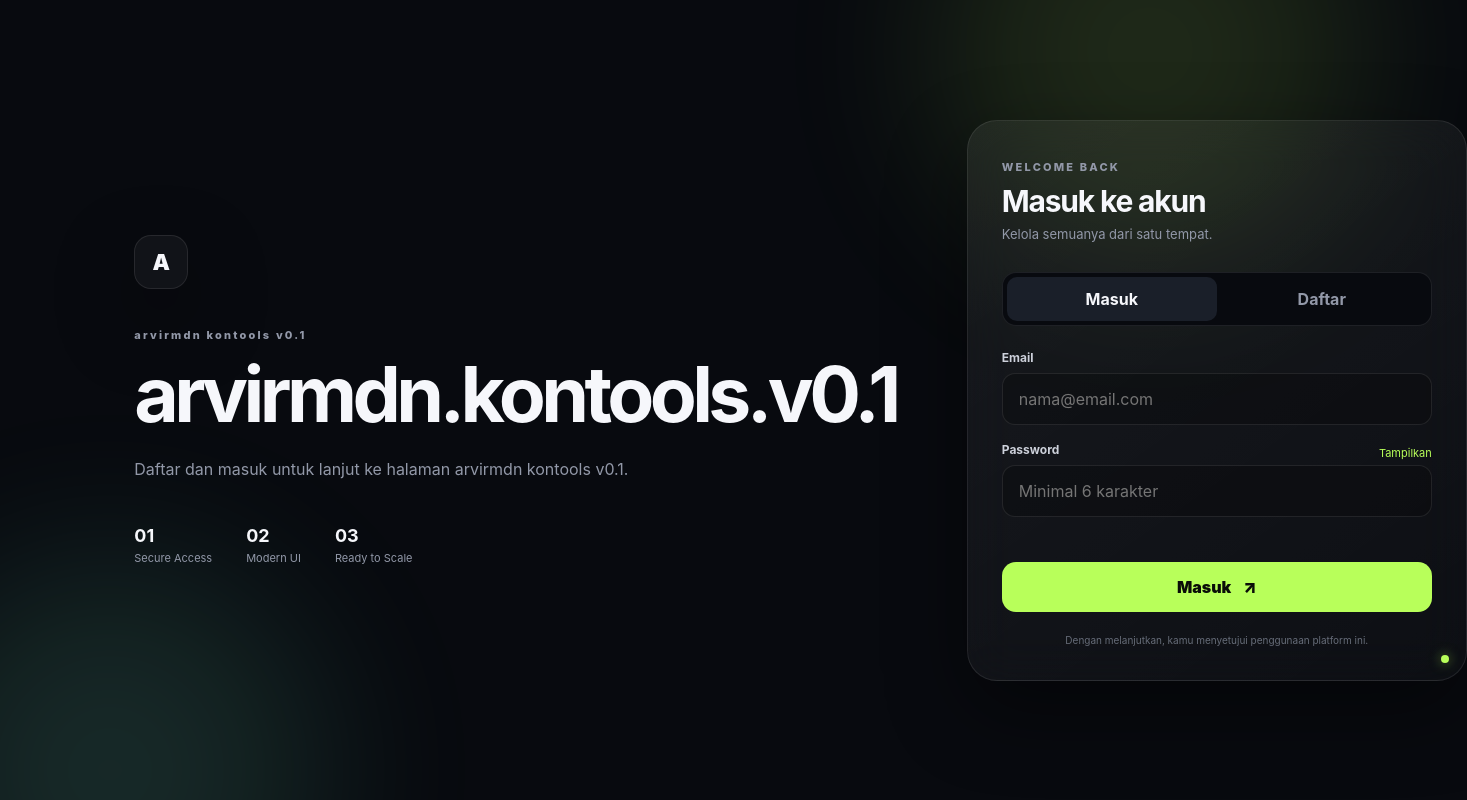
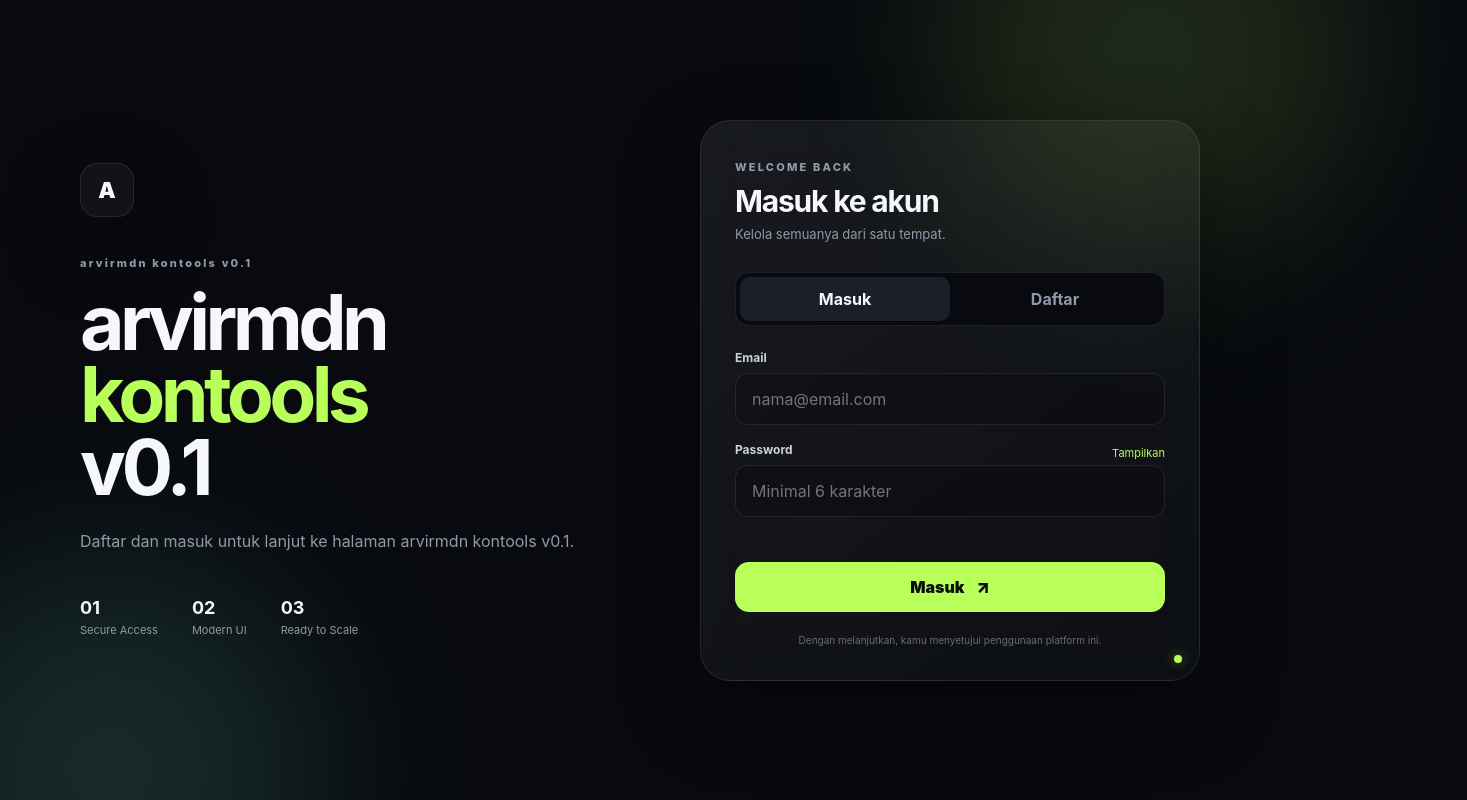
Before and after one commit to arvirmdn/arvirmdn-kontools, a website: page public/index.html in a window 1280 px wide. Shown: the whole page, 1467 px wide, since content can reach past the window. Drawn offline with Linux system fonts and the light colour scheme; no server answers.

Commit message:
Add files via upload

```diff
--- a/public/index.html
+++ b/public/index.html
@@ -15,7 +15,7 @@
     <section class="brand-panel">
       <div class="brand-mark">A</div>
       <span class="eyebrow">arvirmdn kontools v0.1</span>
-      <h1>arvirmdn.kontools.v0.1</h1>
+      <h1 class="auth-brand-title"><span>arvirmdn</span><span>kontools</span><span>v0.1</span></h1>
       <p>Daftar dan masuk untuk lanjut ke halaman arvirmdn kontools v0.1.</p>
       <div class="mini-stats">
         <div><strong>01</strong><span>Secure Access</span></div>
--- a/public/style.css
+++ b/public/style.css
@@ -15,7 +15,7 @@ button{cursor:pointer}
 .brand-mark{width:54px;height:54px;border:1px solid var(--line);background:rgba(255,255,255,.04);display:grid;place-items:center;border-radius:17px;font-weight:900;font-size:22px;margin-bottom:34px;box-shadow:var(--shadow)}
 .eyebrow{font-size:11px;letter-spacing:.2em;color:var(--muted);font-weight:800}
 .brand-panel h1{font-size:clamp(50px,6vw,82px);line-height:.94;letter-spacing:-.06em;margin:16px 0 24px}
-.brand-panel h1 span{color:var(--accent)}
+.brand-panel h1 span{display:block}.brand-panel h1 span:nth-child(2){color:var(--accent)}
 .brand-panel p{max-width:520px;color:var(--muted);font-size:16px;line-height:1.7}
 .mini-stats{display:flex;gap:34px;margin-top:42px}.mini-stats div{display:grid;gap:5px}.mini-stats strong{font-size:18px}.mini-stats span{font-size:11px;color:var(--muted)}
 .auth-card{background:linear-gradient(145deg,rgba(255,255,255,.065),rgba(255,255,255,.025));border:1px solid var(--line);border-radius:30px;padding:34px;box-shadow:var(--shadow);backdrop-filter:blur(24px)}
```
